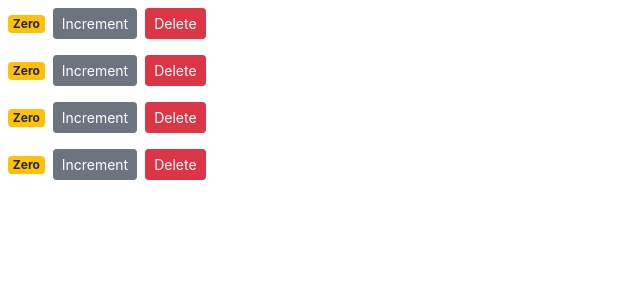
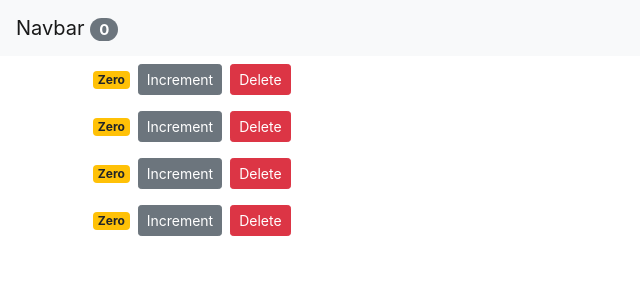
Before and after one commit to ShazadH/counter-app, a React (Create React App) app: page / in a window 1280 px wide. Shown: the top 300 px of the page, without its empty margins (0-640 px from the left). Built offline with nearby package versions, Linux system fonts and the light colour scheme.

Commit message:
Lifting the State Up

```diff
--- a/src/App.js
+++ b/src/App.js
@@ -1,25 +1,52 @@
-import logo from './logo.svg';
-import './App.css';
+import React, { Component } from "react";
+import "./App.css";
+import NavBar from "./components/navbar";
+import Counters from "./components/counters";
 
-function App() {
-  return (
-    <div className="App">
-      <header className="App-header">
-        <img src={logo} className="App-logo" alt="logo" />
-        <p>
-          Edit <code>src/App.js</code> and save to reload.
-        </p>
-        <a
-          className="App-link"
-          href="https://reactjs.org"
-          target="_blank"
-          rel="noopener noreferrer"
-        >
-          Learn React
-        </a>
-      </header>
-    </div>
-  );
+class App extends Component {
+  state = {
+    counters: [
+      { id: 1, value: 0 },
+      { id: 2, value: 0 },
+      { id: 3, value: 0 },
+      { id: 4, value: 0 },
+    ],
+  };
+
+  handleIncrement = (counter) => {
+    const counters = [...this.state.counters];
+    const index = counters.indexOf(counter);
+    counters[index] = { ...counter };
+    counters[index].value++;
+    this.setState({ counters });
+  };
+
+  handleDelete = (counterId) => {
+    console.log(counterId);
+    const counters = this.state.counters.filter(
+      (counter) => counter.id !== counterId
+    );
+    this.setState({ counters });
+  };
+
+  render() {
+    return (
+      <React.Fragment>
+        <NavBar
+          totalCounters={
+            this.state.counters.filter((c) => c.value !== 0).length
+          }
+        />
+        <main className="container">
+          <Counters
+            onIncrement={this.handleIncrement}
+            onDelete={this.handleDelete}
+            counters={this.state.counters}
+          />
+        </main>
+      </React.Fragment>
+    );
+  }
 }
 
 export default App;
--- a/src/components/counter.jsx
+++ b/src/components/counter.jsx
@@ -3,12 +3,6 @@
 export class Counter extends Component {
   constructor(props) {
     super(props);
-    this.handleIncrement = this.handleIncrement.bind(this);
-    this.state = { value: this.props.counter.value };
-  }
-
-  handleIncrement() {
-    this.setState({ value: this.state.value + 1 });
   }
 
   render() {
@@ -18,7 +12,7 @@
         {this.props.children}
         <span className={this.getBadgeClasses()}>{this.formatCount()}</span>
         <button
-          onClick={this.handleIncrement}
+          onClick={() => this.props.onIncrement(this.props.counter)}
           className="btn btn-secondary btn-sm"
         >
           Increment
@@ -34,13 +28,13 @@
   }
 
   formatCount() {
-    const { value: count } = this.state;
+    const { value: count } = this.props.counter;
     return count === 0 ? "Zero" : count;
   }
 
   getBadgeClasses() {
     let classes = "badge m-2 badge-";
-    return (classes += this.state.value === 0 ? "warning" : "primary");
+    return (classes += this.props.counter.value === 0 ? "warning" : "primary");
   }
 }
 
--- a/src/components/counters.jsx
+++ b/src/components/counters.jsx
@@ -2,30 +2,14 @@
 import Counter from "./counter";
 
 class Counters extends Component {
-  state = {
-    counters: [
-      { id: 1, value: 0 },
-      { id: 2, value: 0 },
-      { id: 3, value: 0 },
-      { id: 4, value: 0 },
-    ],
-  };
-
-  handleDelete = (counterId) => {
-    console.log(counterId);
-    const counters = this.state.counters.filter(
-      (counter) => counter.id !== counterId
-    );
-    this.setState({ counters });
-  };
-
   render() {
     return (
       <div>
-        {this.state.counters.map((counter) => (
+        {this.props.counters.map((counter) => (
           <Counter
             key={counter.id}
-            onDelete={this.handleDelete}
+            onIncrement={this.props.onIncrement}
+            onDelete={this.props.onDelete}
             counter={counter}
           />
         ))}
--- /dev/null
+++ b/src/components/navbar.jsx
@@ -0,0 +1,18 @@
+import React, { PureComponent } from "react";
+
+class NavBar extends PureComponent {
+  render() {
+    return (
+      <nav class="navbar navbar-light bg-light">
+        <a class="navbar-brand" href="#">
+          Navbar{" "}
+          <span className="badge badge-pill badge-secondary">
+            {this.props.totalCounters}
+          </span>
+        </a>
+      </nav>
+    );
+  }
+}
+
+export default NavBar;
--- a/src/index.js
+++ b/src/index.js
@@ -4,11 +4,10 @@
 import App from "./App";
 import reportWebVitals from "./reportWebVitals";
 import "bootstrap/dist/css/bootstrap.css";
-import Counters from "./components/counters";
 
 ReactDOM.render(
   <React.StrictMode>
-    <Counters />
+    <App />
   </React.StrictMode>,
   document.getElementById("root")
 );
```
